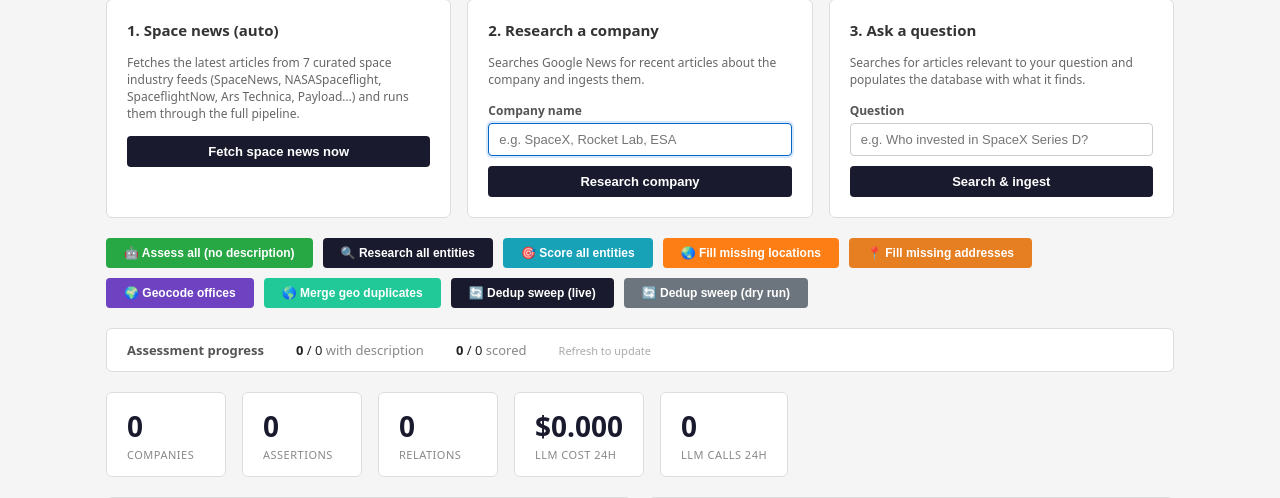
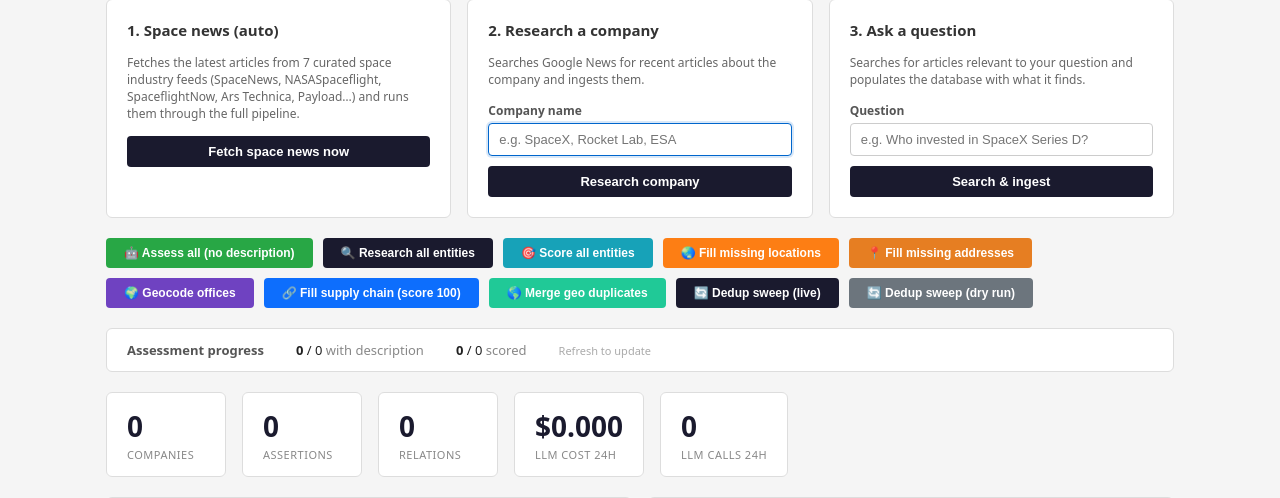
Before and after one commit to lluisforeman-dev/forespace, a Django app: page /curation/ in a window 1280 px wide. Shown: the part 150-648 px from the top of the page. Run offline with Django 4.2, Linux system fonts and the light colour scheme; the visitor is signed in with stand-in values (Sample User, id 1); data that the repository does not hold is empty; parts of the project's set-up code (start-up, migrations or seed data) failed here and were passed over; some libraries are stand-ins or nearby versions.

Commit message:
feat: add Fill supply chain button for score=100 entities
Queues research_topic for entities with space_relevance=100 that have no
value_chain_tier assertion yet. Skips already-queued entities via cache lock.

Co-Authored-By: Claude Sonnet 4.6 <noreply@anthropic.com>

```diff
--- a/curation/urls.py
+++ b/curation/urls.py
@@ -26,6 +26,7 @@ urlpatterns = [
     path('prompts/', views.prompts_list, name='prompts_list'),
     path('prompts/<str:key>/edit/', views.prompt_edit, name='prompt_edit'),
     path('research-all/', views.research_all, name='research_all'),
+    path('fill-supply-chain/', views.fill_supply_chain, name='fill_supply_chain'),
     path('summarise-all/', views.summarise_all, name='summarise_all'),
     path('classify-all/', views.classify_all, name='classify_all'),
     path('assess-all/', views.assess_all, name='assess_all'),
--- a/curation/views.py
+++ b/curation/views.py
@@ -948,6 +948,46 @@ def research_all(request):
 
 
 @staff_member_required
+def fill_supply_chain(request):
+    """Queue research_topic for score=100 entities missing value_chain_tier."""
+    if request.method == 'POST':
+        from ingest.tasks.research import research_topic
+        from django.core.cache import cache
+
+        has_tier = set(
+            Assertion.objects
+            .filter(attribute_id='value_chain_tier', superseded_at__isnull=True)
+            .values_list('entity_id', flat=True)
+        )
+        entities = list(
+            Entity.objects
+            .filter(space_relevance=100)
+            .exclude(status='merged')
+            .exclude(entity_type__in=('geography', 'document_node'))
+            .exclude(id__in=has_tier)
+            .only('id', 'canonical_name', 'entity_type')
+        )
+        queued = skipped = 0
+        for i, entity in enumerate(entities):
+            lock_key = f'sc_queued:{entity.id}'
+            if cache.get(lock_key):
+                skipped += 1
+                continue
+            research_topic.apply_async(
+                args=[entity.canonical_name, 'company'],
+                kwargs={'cascade_depth': 0},
+                countdown=i * 2,
+            )
+            cache.set(lock_key, 1, timeout=7200)
+            queued += 1
+        msg = f'Queued supply chain research for {queued} entities.'
+        if skipped:
+            msg += f' Skipped {skipped} already in queue.'
+        messages.success(request, msg)
+    return HttpResponseRedirect(reverse('curation:dashboard'))
+
+
+@staff_member_required
 def assess_all(request):
     """Queue WK assessment + scoring for every entity that has no description yet.
 
--- a/templates/curation/dashboard.html
+++ b/templates/curation/dashboard.html
@@ -105,6 +105,10 @@
   <form method="post" action="{% url 'curation:geocode_offices' %}" onsubmit="return confirm('Geocode all office locations that have an address but no coordinates yet? This calls Nominatim and may take a while.')">
     {% csrf_token %}
     <button class="btn" style="background:#6f42c1;color:#fff;font-size:12px;">&#127757; Geocode offices</button>
+  </form>
+  <form method="post" action="{% url 'curation:fill_supply_chain' %}" onsubmit="return confirm('Queue supply chain research for all score=100 entities missing value_chain_tier?')">
+    {% csrf_token %}
+    <button class="btn" style="background:#0d6efd;color:#fff;font-size:12px;">&#128279; Fill supply chain (score 100)</button>
   </form>
   <form method="post" action="{% url 'curation:merge_geography_duplicates' %}" onsubmit="return confirm('Merge geography entities within 500m of each other (same city, different language)?')">
     {% csrf_token %}
```
